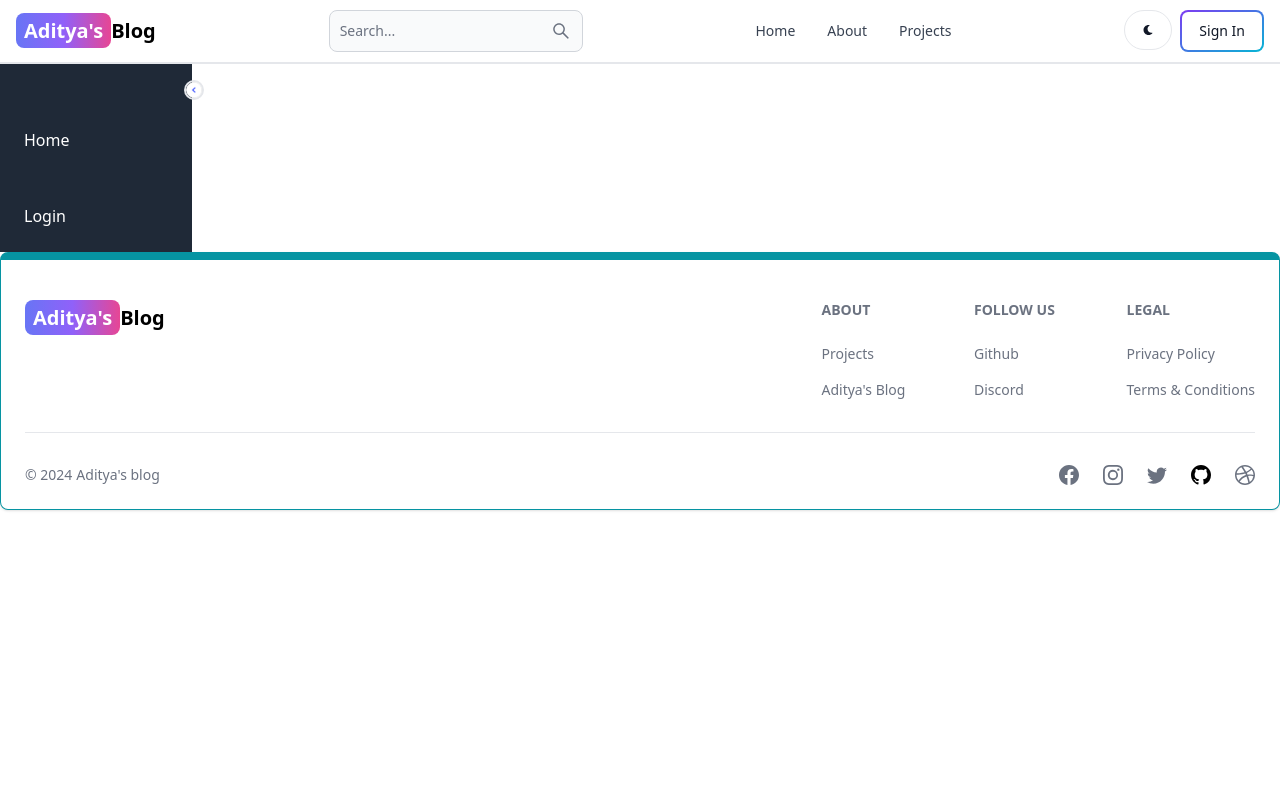
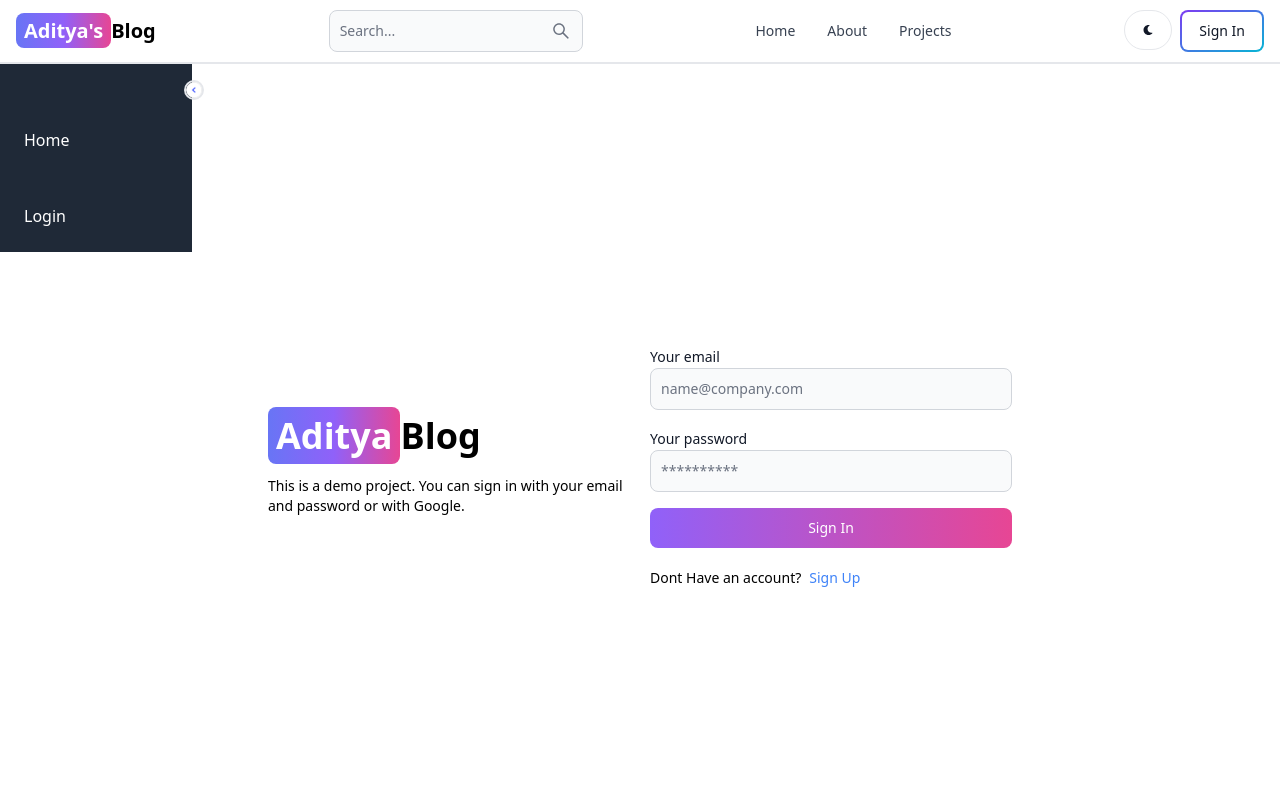
Before and after one commit to Adiwanwade/Mern-project, a React (Vite) app in the folder frontend/: page /SignIn in a window 1280 px wide. Shown: the top 800 px of the page. Built offline with nearby package versions, Linux system fonts and the light colour scheme.

Commit message:
complete signin page functionality

```diff
--- a/frontend/src/pages/SignIn.jsx
+++ b/frontend/src/pages/SignIn.jsx
@@ -1,9 +1,106 @@
-import React from 'react'
+import { Alert, Button, Label, Spinner, TextInput } from 'flowbite-react';
+import { useState } from 'react';
+import { Link, useNavigate } from 'react-router-dom';
+export default function SignIn() {
+const [formData, setFormData] = useState({});
+const [errorMessage, setErrorMessage] = useState(null);
+const [loading, setLoading] = useState(false);
+const navigate = useNavigate();
+const handleChange = (e) => {
+  setFormData({ ...formData, [e.target.id]: e.target.value.trim() });
+};
+const handleSubmit = async (e) => {
+  e.preventDefault();
+  if (!formData.email || !formData.password) {
+    return setErrorMessage('Please fill out all fields.');
+  }
+  try {
+    setLoading(true);
+    setErrorMessage(null);
+    const res = await fetch('/api/auth/signin', {
+      method: 'POST',
+      headers: { 'Content-Type': 'application/json' },
+      body: JSON.stringify(formData),
+    });
+    const data = await res.json();
+    if (data.success === false) {
+      return setErrorMessage(data.message);
+    }
+    setLoading(false);
+    if (res.ok) {
+      navigate('/');
+    }
+  } catch (error) {
+    setErrorMessage(error.message);
+    setLoading(false);
+  }
+};
+return (
+  <div className='min-h-screen mt-20'>
+  <div className='flex p-3 max-w-3xl mx-auto flex-col md:flex-row md:items-center gap-5'>
+    {/* left */}
+    <div className='flex-1'>
+      <Link to='/' className='font-bold dark:text-white text-4xl'>
+        <span className='px-2 py-1 bg-gradient-to-r from-indigo-500 via-purple-500 to-pink-500 rounded-lg text-white'>
+        Aditya
+        </span>
+        Blog
+      </Link>
+      <p className='text-sm mt-5'>
+        This is a demo project. You can sign in with your email and password
+        or with Google.
+      </p>
+    </div>
+    {/* right */}
 
-export default function SignIn() {
-  return (
-    <div>
-
+    <div className='flex-1'>
+      <form className='flex flex-col gap-4' onSubmit={handleSubmit}>
+        <div>
+          <Label value='Your email' />
+          <TextInput
+            type='email'
+            placeholder='name@company.com'
+            id='email'
+            onChange={handleChange}
+          />
+        </div>
+        <div>
+          <Label value='Your password' />
+          <TextInput
+            type='password'
+            placeholder='**********'
+            id='password'
+            onChange={handleChange}
+          />
+        </div>
+        <Button
+          gradientDuoTone='purpleToPink'
+          type='submit'
+          disabled={loading}
+        >
+          {loading ? (
+            <>
+              <Spinner size='sm' />
+              <span className='pl-3'>Loading...</span>
+            </>
+          ) : (
+            'Sign In'
+          )}
+        </Button>
+      </form>
+      <div className='flex gap-2 text-sm mt-5'>
+        <span>Dont Have an account?</span>
+        <Link to='/sign-up' className='text-blue-500'>
+          Sign Up
+        </Link>
+      </div>
+      {errorMessage && (
+        <Alert className='mt-5' color='failure'>
+          {errorMessage}
+        </Alert>
+      )}
     </div>
-  )
+  </div>
+</div>
+);
 }
```
